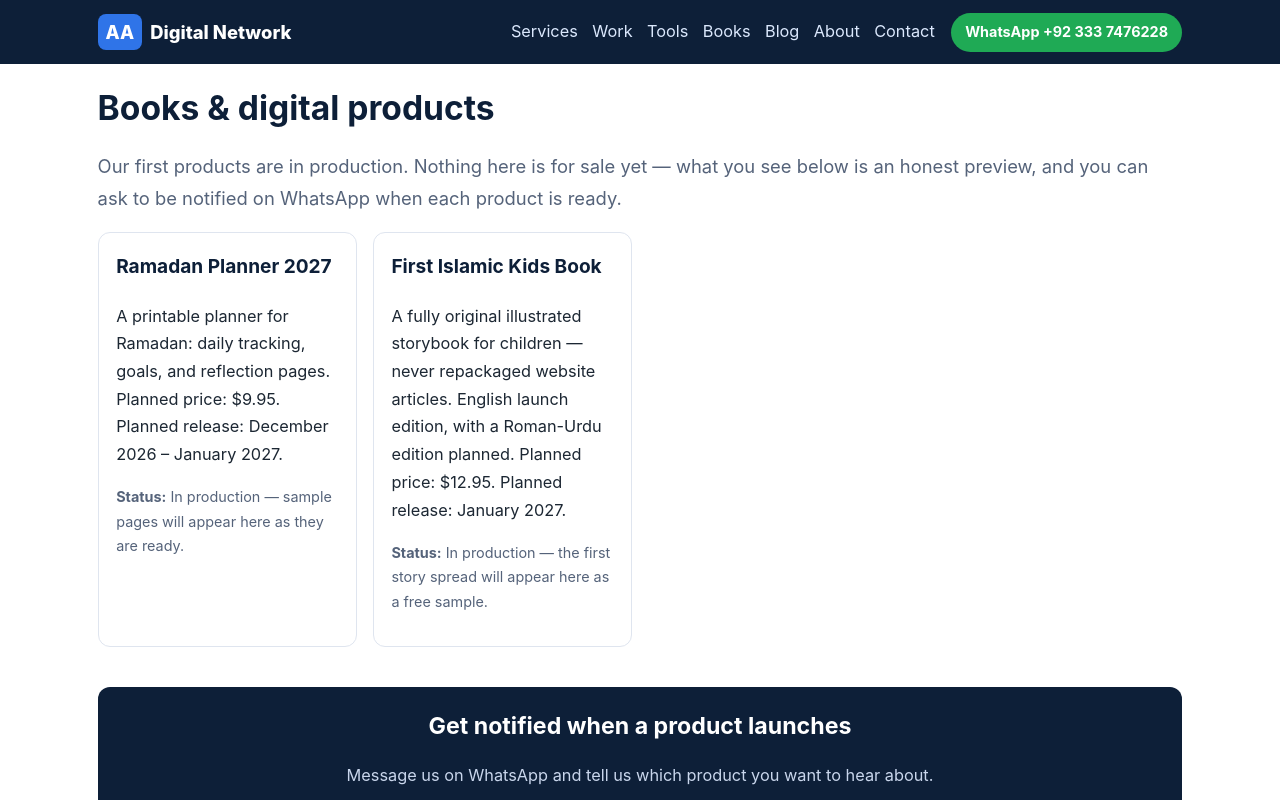
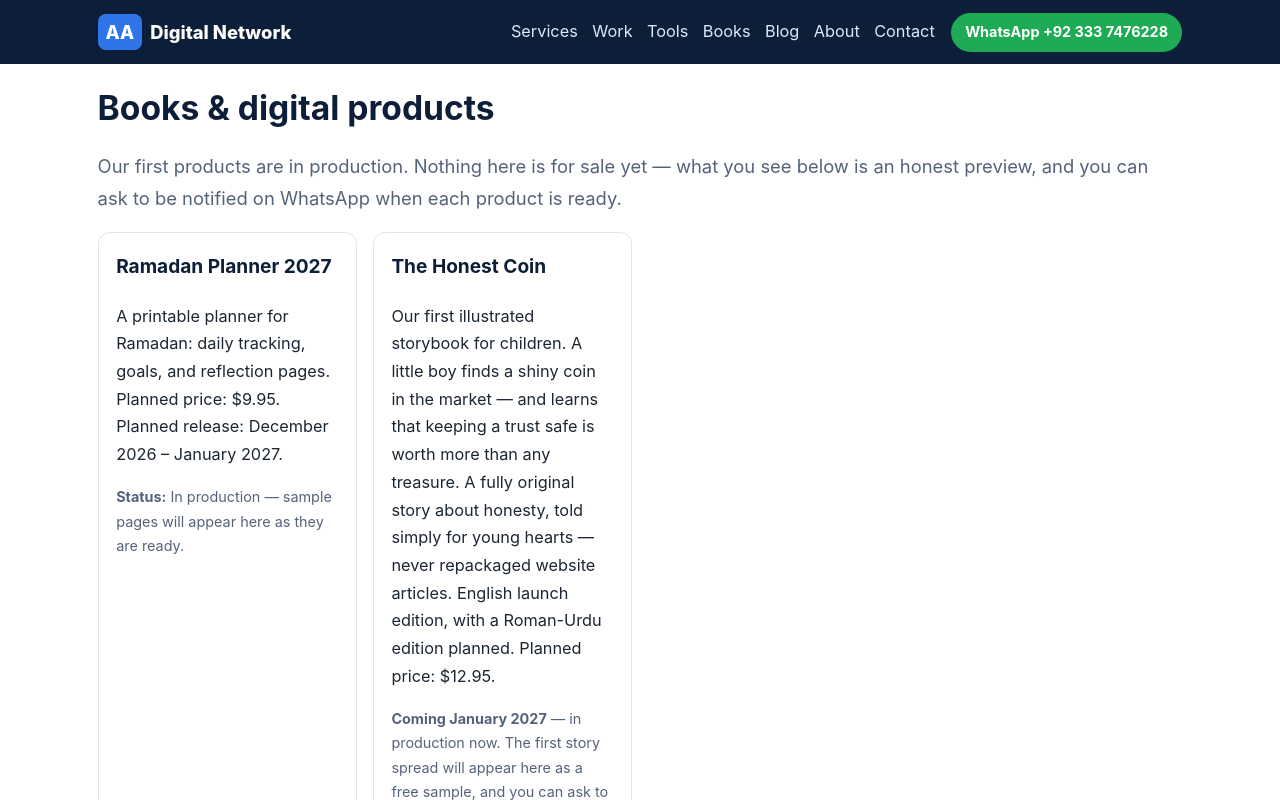
Before and after one commit to jhoonac0000/aa-digital-network-website, a Next.js app: page /books in a window 1280 px wide. Shown: the top 800 px of the page. Built offline with nearby package versions, Linux system fonts and the light colour scheme.

Commit message:
Books page: first kids book named The Honest Coin, coming January 2027 + teaser

```diff
--- a/app/books/page.tsx
+++ b/app/books/page.tsx
@@ -30,14 +30,18 @@ export default function BooksPage() {
           </p>
         </div>
         <div className="card">
-          <h3>First Islamic Kids Book</h3>
+          <h3>The Honest Coin</h3>
           <p>
-            A fully original illustrated storybook for children — never repackaged website
-            articles. English launch edition, with a Roman-Urdu edition planned.
-            Planned price: $12.95. Planned release: January 2027.
+            Our first illustrated storybook for children. A little boy finds a shiny coin
+            in the market — and learns that keeping a trust safe is worth more than any
+            treasure. A fully original story about honesty, told simply for young hearts —
+            never repackaged website articles. English launch edition, with a Roman-Urdu
+            edition planned. Planned price: $12.95.
           </p>
           <p className="small">
-            <strong>Status:</strong> In production — the first story spread will appear here as a free sample.
+            <strong>Coming January 2027</strong> — in production now. The first story spread
+            will appear here as a free sample, and you can ask to be notified on WhatsApp
+            when it launches.
           </p>
         </div>
       </div>
```
